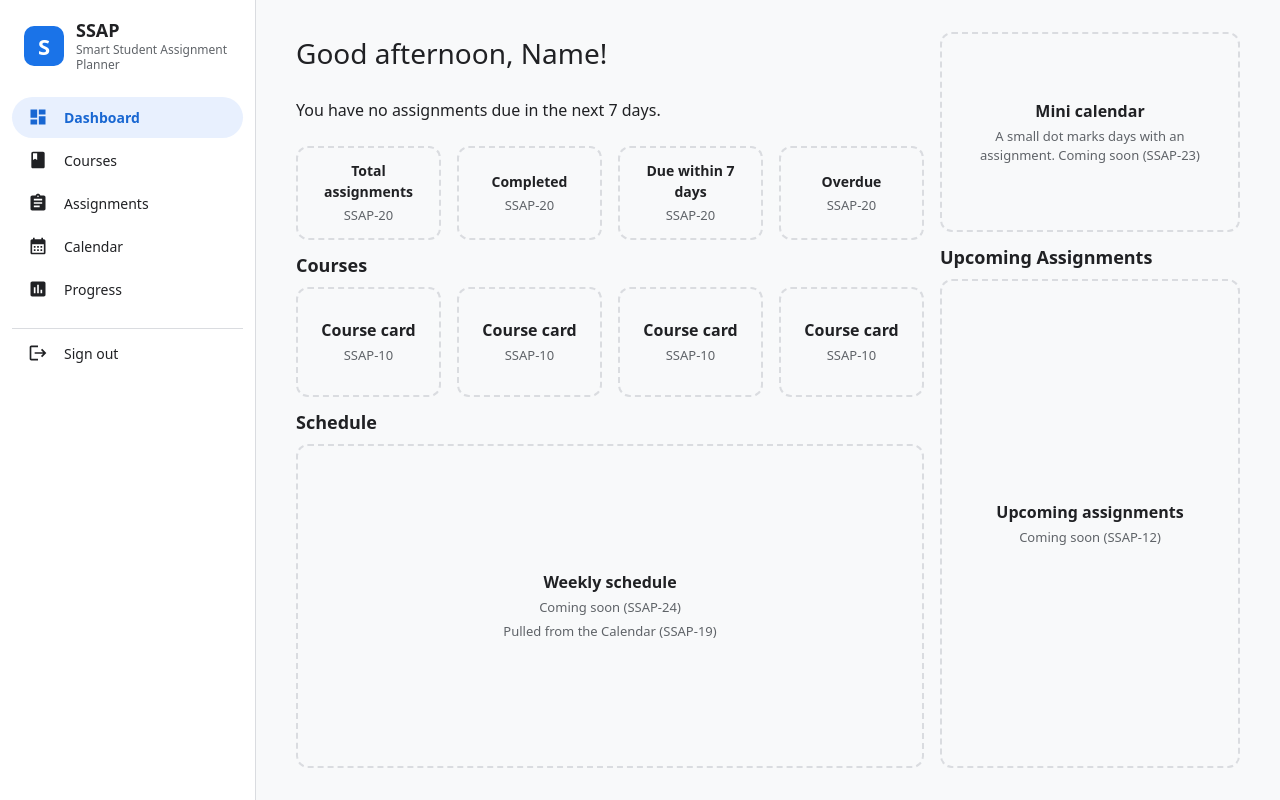
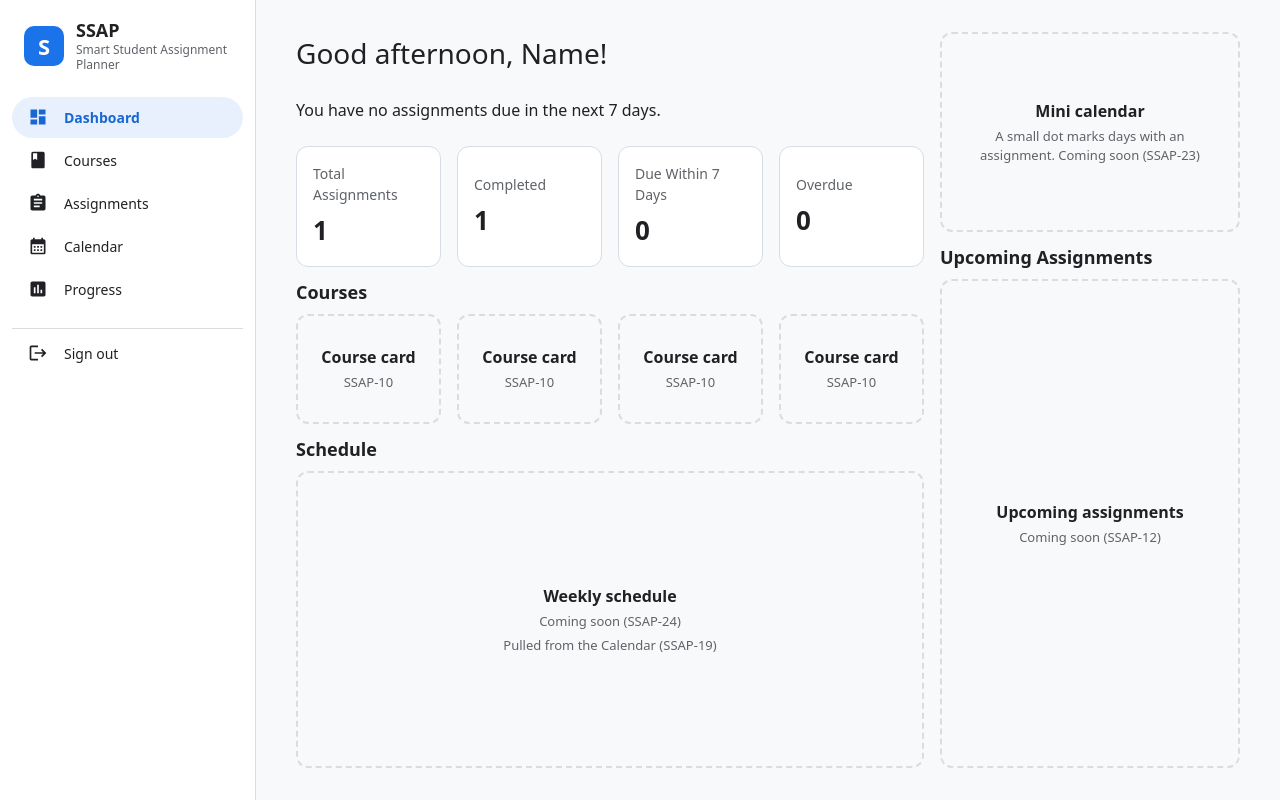
Before and after one commit to BhavyaSura/Smart-Student-Assignment-Planner, a Flask app: page / in a window 1280 px wide. Run offline with Flask 3, Linux system fonts and the light colour scheme; the visitor is signed in with stand-in values (Sample User, id 1); tables that the repository leaves empty hold one stand-in row (values such as "Sample post").

Commit message:
Complete SSAP-20 dashboard assignment summary cards

```diff
--- a/features/dashboard/suggested_summary_cards.py
+++ b/features/dashboard/suggested_summary_cards.py
@@ -1,8 +1,49 @@
-# SSAP-20 (Miczi): the four summary cards on the dashboard.
+from datetime import datetime, timedelta
+
+from models import Assignment
 
 
 def suggested_summary_cards(user_id):
-    # Not built yet. When it is, return the four counts here (total,
-    # completed, due within 7 days, overdue) for this student, then show
-    # them in templates/dashboard/suggested_summary_cards.html.
-    return None
+    today = datetime.now().date()
+    seven_days_from_now = today + timedelta(days=7)
+
+    assignments = Assignment.query.filter_by(user_id=user_id).all()
+
+    total_assignments = len(assignments)
+    completed = 0
+    due_within_7_days = 0
+    overdue = 0
+
+    for assignment in assignments:
+        if assignment.status == "Completed":
+            completed += 1
+
+        if not assignment.due_date:
+            continue
+
+        try:
+            due_date = datetime.strptime(
+                assignment.due_date,
+                "%Y-%m-%d"
+            ).date()
+        except ValueError:
+            continue
+
+        if (
+            assignment.status != "Completed"
+            and today <= due_date <= seven_days_from_now
+        ):
+            due_within_7_days += 1
+
+        if (
+            assignment.status != "Completed"
+            and due_date < today
+        ):
+            overdue += 1
+
+    return {
+        "total": total_assignments,
+        "completed": completed,
+        "due_within_7_days": due_within_7_days,
+        "overdue": overdue
+    }
--- a/static/css/dashboard.css
+++ b/static/css/dashboard.css
@@ -107,3 +107,28 @@
         grid-template-columns: repeat(2, minmax(0, 1fr));
     }
 }
+
+/* SSAP-20 - Dashboard Assignment Summary Cards */
+
+.summary-card {
+    min-height: 90px;
+    padding: 16px;
+    border: 1px solid #d9dce6;
+    border-radius: 12px;
+    background: #ffffff;
+    display: flex;
+    flex-direction: column;
+    justify-content: center;
+    gap: 6px;
+}
+
+.summary-label {
+    font-size: 14px;
+    color: #5f6368;
+    font-weight: 500;
+}
+
+.summary-number {
+    font-size: 26px;
+    font-weight: 700;
+}
--- a/templates/dashboard/suggested_summary_cards.html
+++ b/templates/dashboard/suggested_summary_cards.html
@@ -1,21 +1,27 @@
-{# SSAP-20 (Miczi): replace these dashed boxes with the four summary
-   cards. The numbers come from suggested_summary_cards() in
-   features/dashboard/suggested_summary_cards.py #}
+{# SSAP-20 - Dashboard Assignment Summary Cards #}
+
 <div class="summary-row">
-    <div class="placeholder placeholder-short">
-        <span class="placeholder-title">Total assignments</span>
-        <span class="placeholder-note">SSAP-20</span>
+
+    <div class="summary-card">
+        <span class="summary-label">Total Assignments</span>
+        <span class="summary-number">{{ summary_cards.total }}</span>
     </div>
-    <div class="placeholder placeholder-short">
-        <span class="placeholder-title">Completed</span>
-        <span class="placeholder-note">SSAP-20</span>
+
+    <div class="summary-card">
+        <span class="summary-label">Completed</span>
+        <span class="summary-number">{{ summary_cards.completed }}</span>
     </div>
-    <div class="placeholder placeholder-short">
-        <span class="placeholder-title">Due within 7 days</span>
-        <span class="placeholder-note">SSAP-20</span>
+
+    <div class="summary-card">
+        <span class="summary-label">Due Within 7 Days</span>
+        <span class="summary-number">
+            {{ summary_cards.due_within_7_days }}
+        </span>
     </div>
-    <div class="placeholder placeholder-short">
-        <span class="placeholder-title">Overdue</span>
-        <span class="placeholder-note">SSAP-20</span>
+
+    <div class="summary-card">
+        <span class="summary-label">Overdue</span>
+        <span class="summary-number">{{ summary_cards.overdue }}</span>
     </div>
+
 </div>
```
